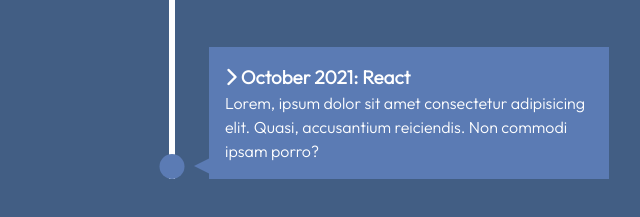
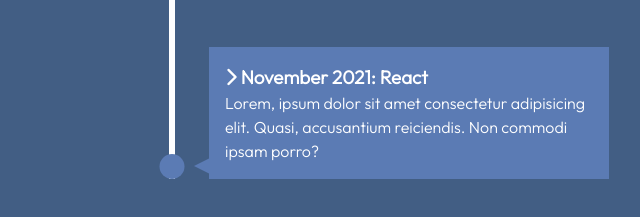
Before and after one commit to ntorguud/Knowledge-Timeline, a plain HTML site: page index.html in a window 1280 px wide. Shown: the part 993-1210 px from the top of the page, 468-1108 px from the left. Drawn offline with Linux system fonts and the light colour scheme.

Commit message:
Last edit

```diff
--- a/index.html
+++ b/index.html
@@ -45,7 +45,7 @@
             </li>
             <li>
                 <div>
-                    <h3><i class="fas fa-chevron-right"></i> October 2021: React</h3>
+                    <h3><i class="fas fa-chevron-right"></i> November 2021: React</h3>
                     <p>Lorem, ipsum dolor sit amet consectetur adipisicing elit. Quasi, accusantium reiciendis. Non commodi ipsam porro?</p>
                 </div>
             </li>
```
